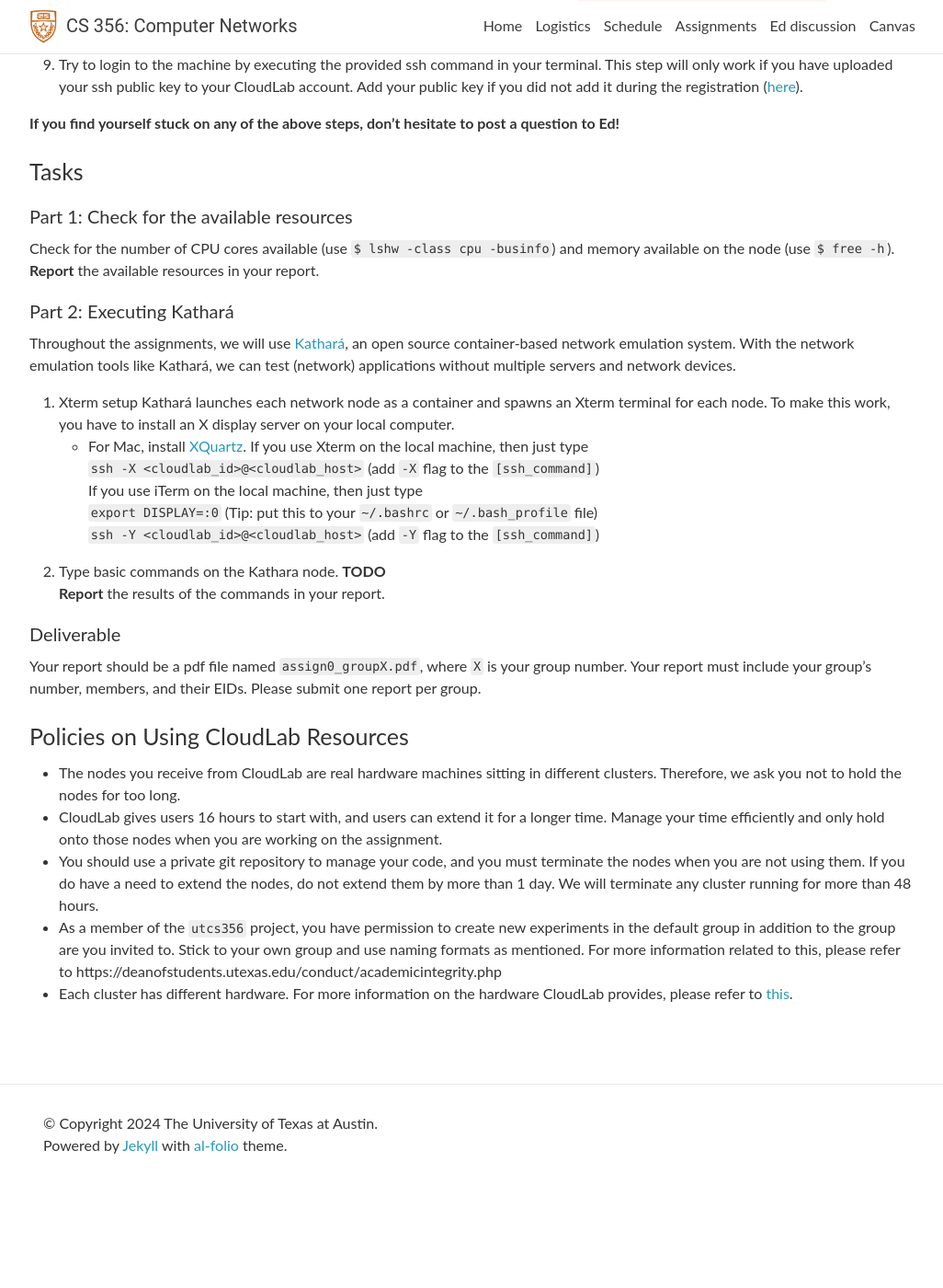
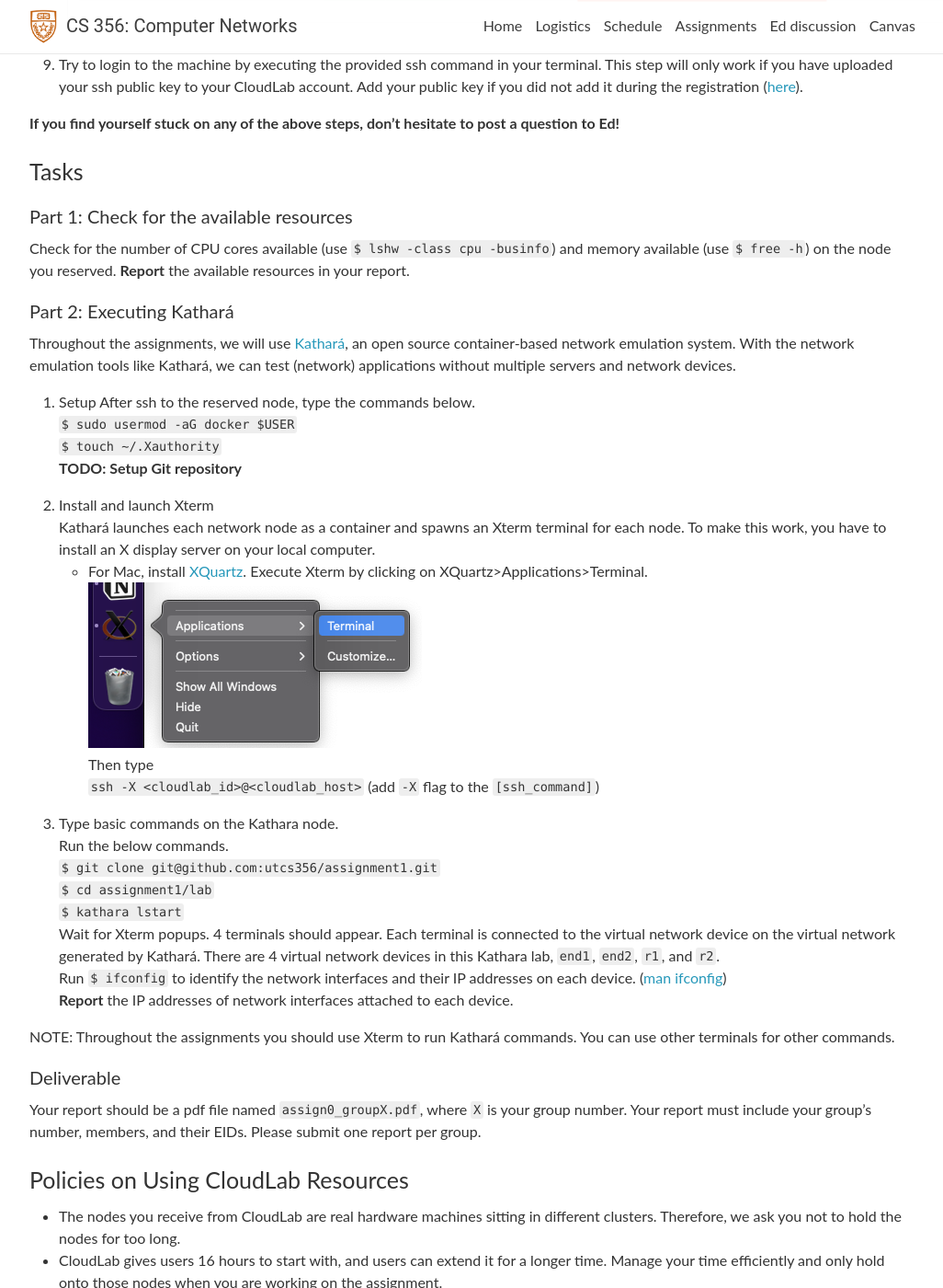
Before and after one commit to utcs356/sp25, a Jekyll site: the page built from _pages/0_cloulab_kathara.md, in a window 1280 px wide and 1400 px high, scrolled down 5489 px. Shown: the whole window at 92% size, without its empty margins (126-1152 px from the left). Built offline with Jekyll 4.4.1, drawn with Linux system fonts in a browser that asks for light colours; nearby versions of some CDN libraries; comment, search, counter and statistics services are not loaded; before the commit the page ends 6807 px from its top, so only the background shows below that.

Commit message:
Update assignment0.md

```diff
--- a/_pages/0_cloulab_kathara.md
+++ b/_pages/0_cloulab_kathara.md
@@ -61,23 +61,37 @@ Click on the list view on that page which opens a table where you can obtain the
 
 ### Tasks
 #### Part 1: Check for the available resources
-Check for the number of CPU cores available (use `$ lshw -class cpu -businfo`) and memory available on the node (use `$ free -h`).
+Check for the number of CPU cores available (use `$ lshw -class cpu -businfo`) and memory available (use `$ free -h`) on the node you reserved.
 **Report** the available resources in your report.
 #### Part 2: Executing Kathará
 Throughout the assignments, we will use [Kathará](https://www.kathara.org/), an open source container-based network emulation system. With the network emulation tools like Kathará, we can test (network) applications without multiple servers and network devices.
 
-1. Xterm setup
+0. Setup
+After ssh to the reserved node, type the commands below.
+`$ sudo usermod -aG docker $USER`
+`$ touch ~/.Xauthority`
+**TODO: Setup Git repository**
+
+1. Install and launch Xterm
 Kathará launches each network node as a container and spawns an Xterm terminal for each node. To make this work, you have to install an X display server on your local computer.
 * For Mac, install [XQuartz](https://www.xquartz.org/).
-If you use Xterm on the local machine, then just type
+Execute Xterm by clicking on XQuartz>Applications>Terminal.
+![xquartz_xterm]({{site.baseurl}}/assets/img/assignments/assignment0/xquartz_xterm.png)
+Then type
 `ssh -X <cloudlab_id>@<cloudlab_host>` (add `-X` flag to the `[ssh_command]`)
-If you use iTerm on the local machine, then just type
-`export DISPLAY=:0` (Tip: put this to your `~/.bashrc` or `~/.bash_profile` file)
-`ssh -Y <cloudlab_id>@<cloudlab_host>` (add `-Y` flag to the `[ssh_command]`)
+
 
 2. Type basic commands on the Kathara node.
-**TODO**\\
-**Report** the results of the commands in your report.
+Run the below commands.
+`$ git clone git@github.com:utcs356/assignment1.git`
+`$ cd assignment1/lab`
+`$ kathara lstart`
+Wait for Xterm popups. 4 terminals should appear.
+Each terminal is connected to the virtual network device on the virtual network generated by Kathará. There are 4 virtual network devices in this Kathara lab, `end1`, `end2`, `r1`, and `r2`.
+Run `$ ifconfig` to identify the network interfaces and their IP addresses on each device. ([man ifconfig](https://man7.org/linux/man-pages/man8/ifconfig.8.html))
+**Report** the IP addresses of network interfaces attached to each device.
+
+NOTE: Throughout the assignments you should use Xterm to run Kathará commands. You can use other terminals for other commands.
 
 #### Deliverable
 Your report should be a pdf file named `assign0_groupX.pdf`, where `X` is your group number. Your report must include your group’s number, members, and their EIDs. Please submit one report per group.
```
Also changed, not shown: assets/img/assignments/assignment0/XQuartz_xterm.png (added).
